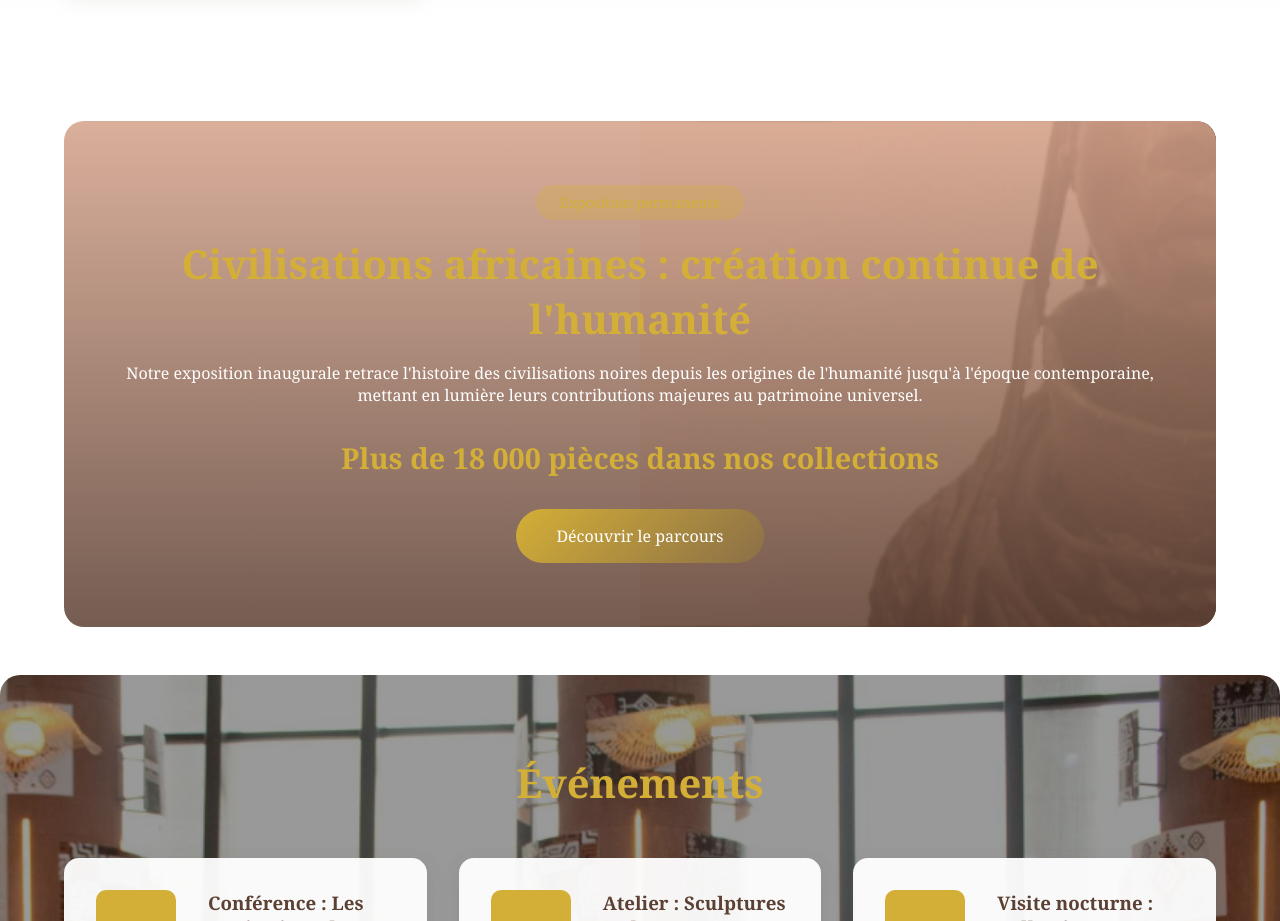
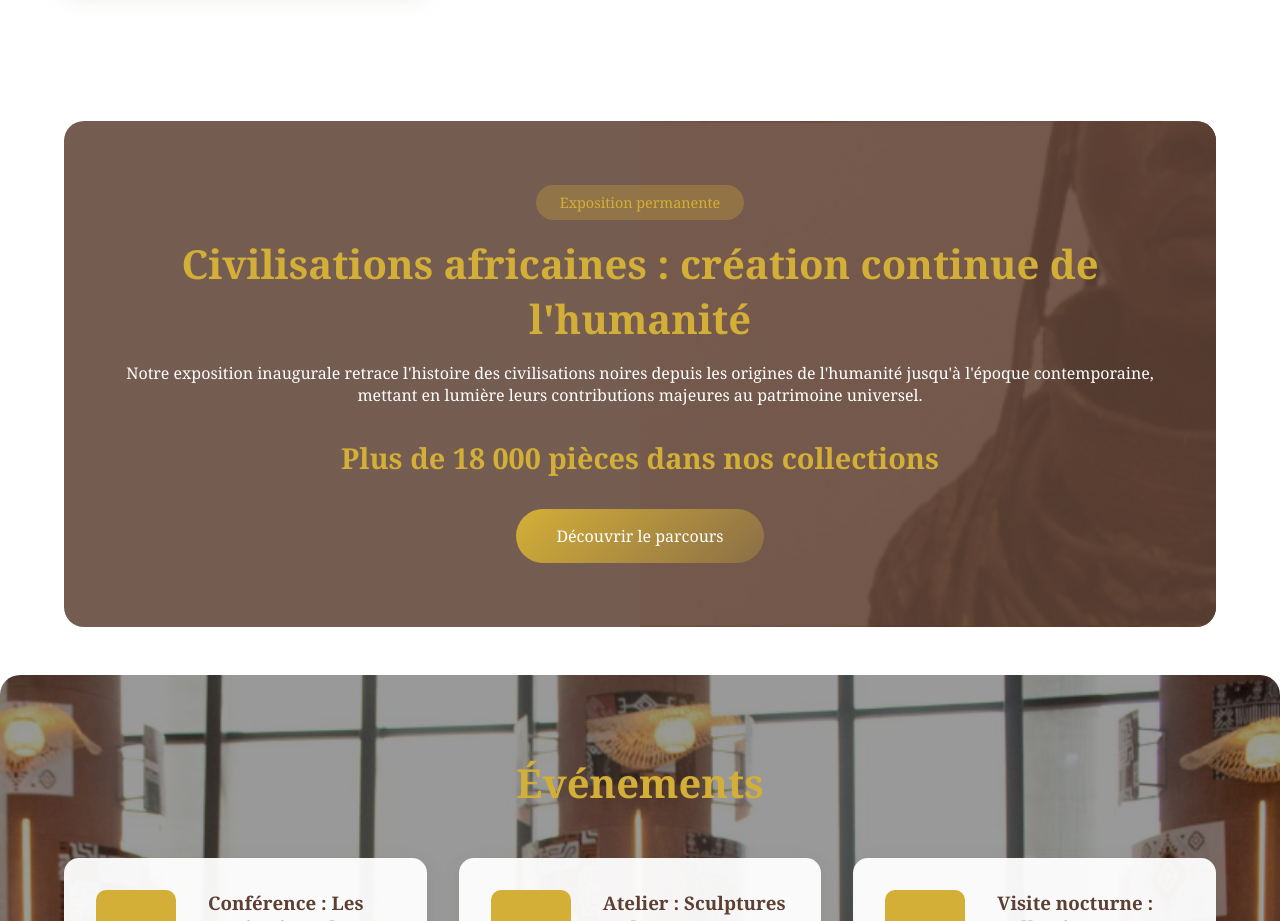
Before and after one commit to saramefaye-pixel/projethackathonmcd, a plain HTML site: page index.html in a window 1280 px wide. Shown: the part 3260-4181 px from the top of the page. Drawn offline with Linux system fonts and the light colour scheme.

Commit message:
amelioration dans exposition

```diff
--- a/style.css
+++ b/style.css
@@ -278,7 +278,7 @@ h2 {
 }
 
 .exposition {
-  background: linear-gradient(rgba(212, 162, 138, 0.85), rgba(92, 64, 51, 0.85));
+  background: linear-gradient(rgba(92, 64, 51, 0.85), rgba(92, 64, 51, 0.85));
   color: var(--blanc);
   text-align: center;
   border-radius: 20px;
```
